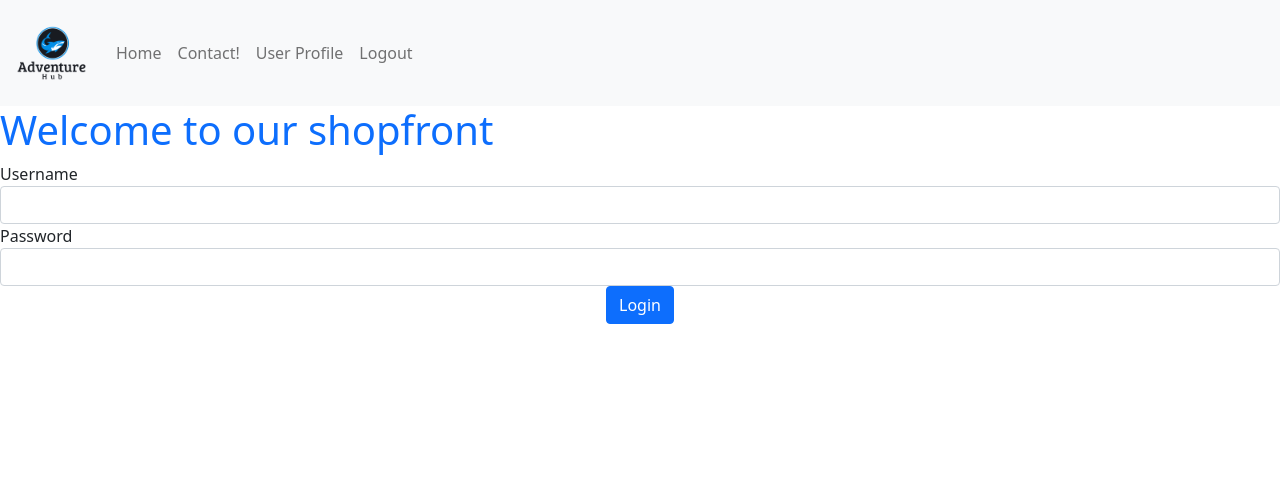
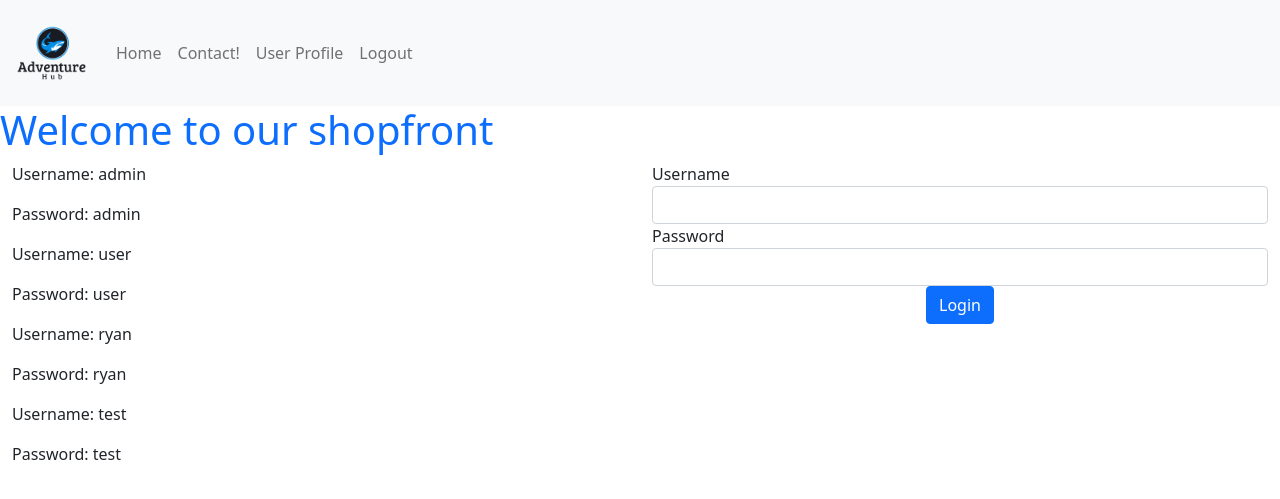
Before and after one commit to JayHarmon/PHP-Assignment-4-Jay, a PHP site: page / in a window 1280 px wide. Shown: the top 499 px of the page. Run offline with PHP 8.4, Linux system fonts and the light colour scheme.

Commit message:
Registration working & Updated index to show Usernames and Passwords

```diff
--- a/index.php
+++ b/index.php
@@ -3,6 +3,22 @@
 <title>Adventure Hub</title>
 
 <h1 class='text-primary'>Welcome to our shopfront</h1>
+
+<div class="container-fluid">
+    <div class="row">
+        <div class="col-md-6">
+            <p>Username: admin</p>
+            <p>Password: admin</p>
+            <p>Username: user</p>
+            <p>Password: user</p>
+            <p>Username: ryan</p>
+            <p>Password: ryan</p>
+            <p>Username: test</p>
+            <p>Password: test</p>
+        </div>
+        <div class="col-md-6">
+
+
             <?php if (!isset($_SESSION["username"])) : ?>
                 <form action="<?php echo htmlspecialchars($_SERVER["PHP_SELF"]); ?>" method="POST">
                     <div class="form-group">
@@ -21,5 +37,8 @@
                     </center>
                 </form>
             <?php endif; ?>
+        </div>
+    </div>
+</div>
 </body>
 </html>
```
Also changed, not shown: 1 other file. Lines whose indentation alone changed are shown as unchanged.
